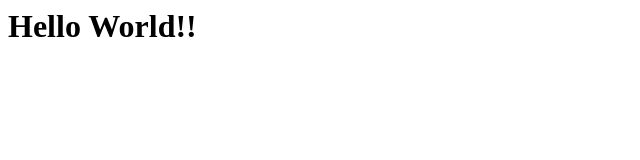
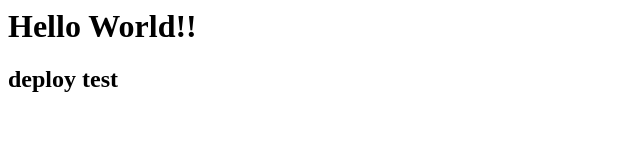
Before and after one commit to ngsw877/CD_test, a plain HTML site: page index.html in a window 1280 px wide. Shown: the whole page, without its empty margins (0-640 px from the left). Drawn offline with Linux system fonts and the light colour scheme.

Commit message:
テキスト編集

```diff
--- a/index.html
+++ b/index.html
@@ -1,3 +1,4 @@
 <html>
  <h1>Hello World!!</h1>
+ <h2>deploy test</h2>
 </html>
```
